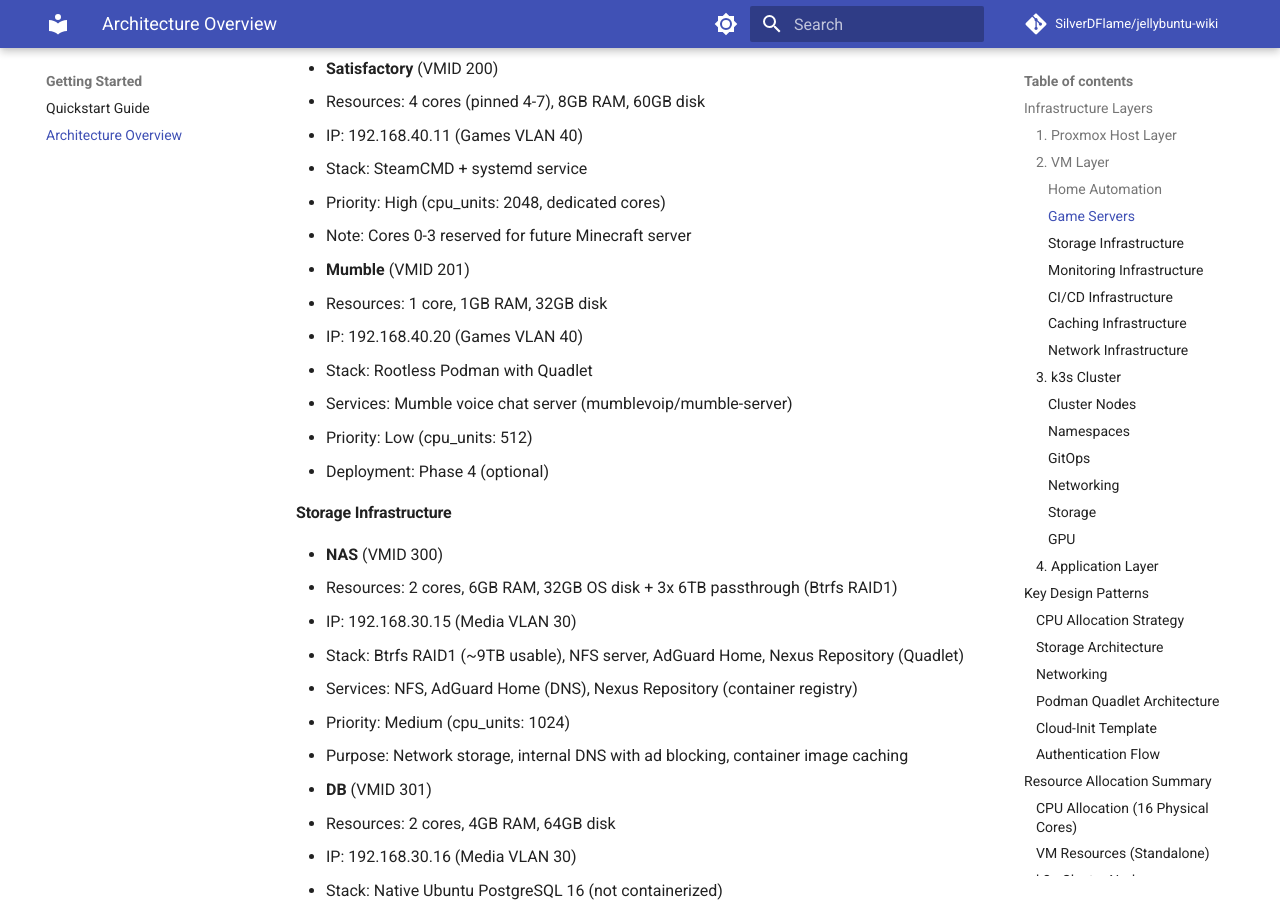
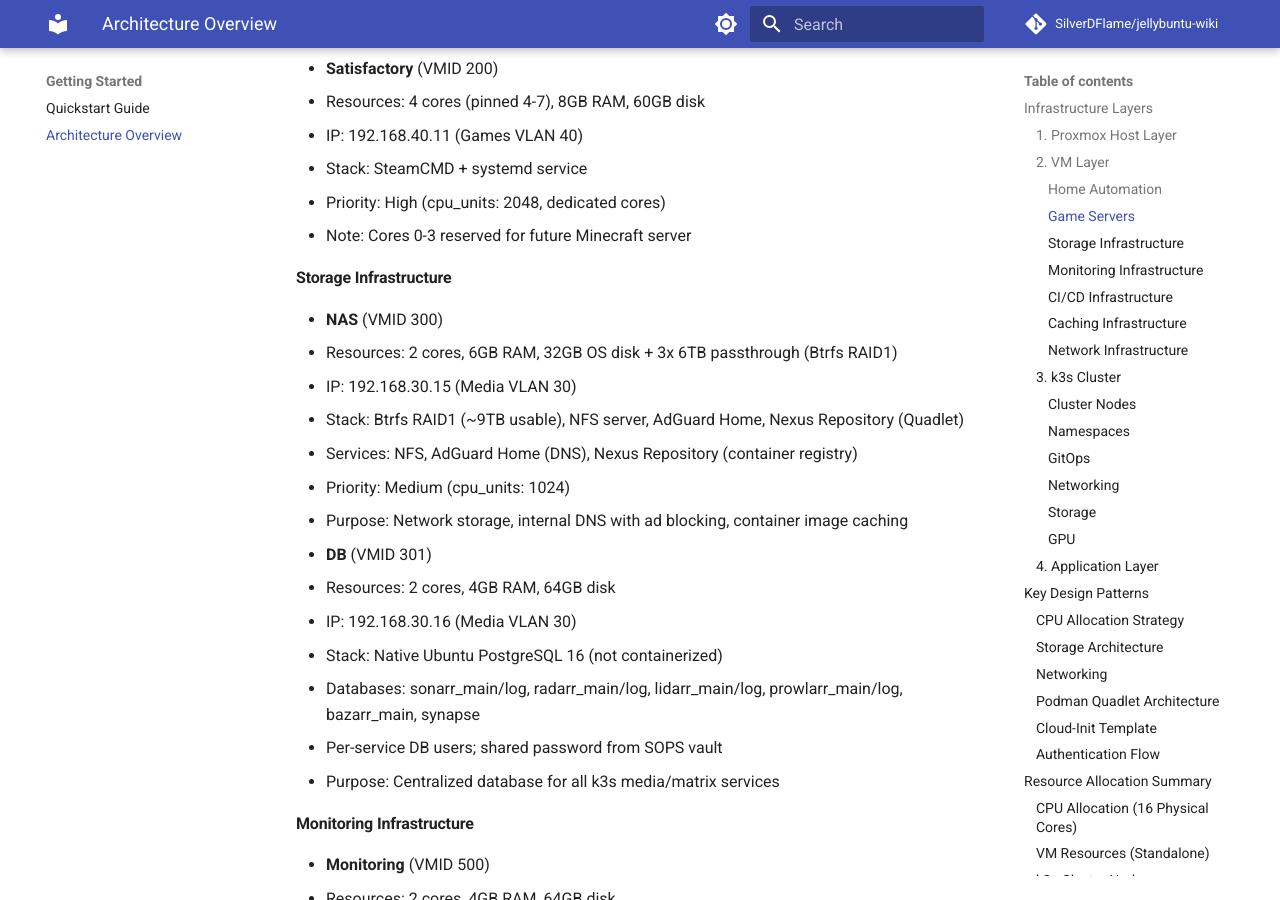
Before and after one commit to SilverDFlame/jellybuntu-wiki, an MkDocs documentation site: the page built from docs/architecture.md, in a window 1280 px wide and 900 px high, scrolled down 899 px. Built offline with MkDocs 1.6.1 and Material for MkDocs 9.7.7, drawn with Linux system fonts in a browser that asks for light colours; comment, search, counter and statistics services are not loaded; some of the changed text lies outside the part shown.

Commit message:
docs(architecture): remove decommissioned Mumble VM
Mumble (VMID 201) was torn down — did not suit its intended use case.
Removed from VM listing, resource table, priority tiers, and network diagram.

Co-Authored-By: Claude Sonnet 4.6 <noreply@anthropic.com>

```diff
--- a/docs/architecture.md
+++ b/docs/architecture.md
@@ -32,14 +32,6 @@ All VMs defined in [`infrastructure/terraform/vms.tf`](https://github.com/Silver
   - Stack: SteamCMD + systemd service
   - Priority: High (cpu_units: 2048, dedicated cores)
   - Note: Cores 0-3 reserved for future Minecraft server
-
-- **Mumble** (VMID 201)
-  - Resources: 1 core, 1GB RAM, 32GB disk
-  - IP: 192.168.40.20 (Games VLAN 40)
-  - Stack: Rootless Podman with Quadlet
-  - Services: Mumble voice chat server (mumblevoip/mumble-server)
-  - Priority: Low (cpu_units: 512)
-  - Deployment: Phase 4 (optional)
 
 #### Storage Infrastructure
 
@@ -240,7 +232,7 @@ See [reference/epyc-7313p-optimization.md](reference/epyc-7313p-optimization.md)
 
 1. **High (2048)**: Satisfactory (pinned)
 2. **Medium (1024)**: NAS, Monitoring, Home Assistant, DB
-3. **Low (512)**: Woodpecker CI, Mumble, Lancache, UniFi Controller
+3. **Low (512)**: Woodpecker CI, Lancache, UniFi Controller
 
 ### Storage Architecture
 
@@ -344,7 +336,6 @@ See [reference/epyc-7313p-optimization.md](reference/epyc-7313p-optimization.md)
 |------------------|------|--------|----------|---------|----------|-----------|
 | Home Assistant   | 100  | 2      | 2GB      | 40GB    | Medium   | 1024      |
 | Satisfactory     | 200  | 4*     | 8GB      | 60GB    | High     | 2048      |
-| Mumble           | 201  | 1      | 1GB      | 32GB    | Low      | 512       |
 | NAS              | 300  | 2      | 6GB      | 3x6TB** | Medium   | 1024      |
 | DB               | 301  | 2      | 4GB      | 64GB    | Medium   | 1024      |
 | Monitoring       | 500  | 2      | 4GB      | 64GB    | Medium   | 1024      |
@@ -445,7 +436,7 @@ Download clients now run in k3s media namespace. The separate VM approach (isola
 │  └─────────────────────────────────────────────────────────────────┘ │
 │                                                                      │
 │  ┌─ Games VLAN 40 ─────────────────────────────────────────────────┐ │
-│  │ Satisfactory (.11)  Mumble (.20)  Lancache (.18)                │ │
+│  │ Satisfactory (.11)  Lancache (.18)                              │ │
 │  └─────────────────────────────────────────────────────────────────┘ │
 │                                                                      │
 └──────────────────────────────────────────────────────────────────────┘
```
